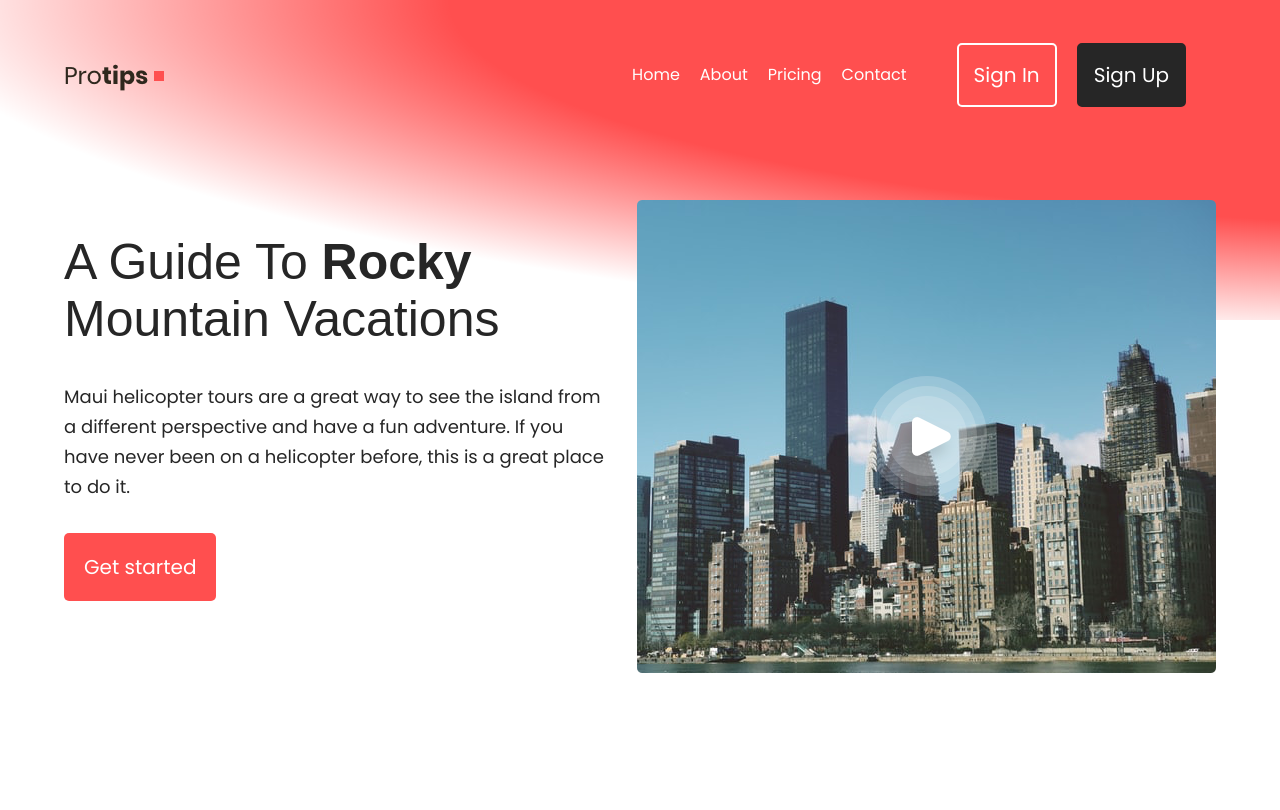
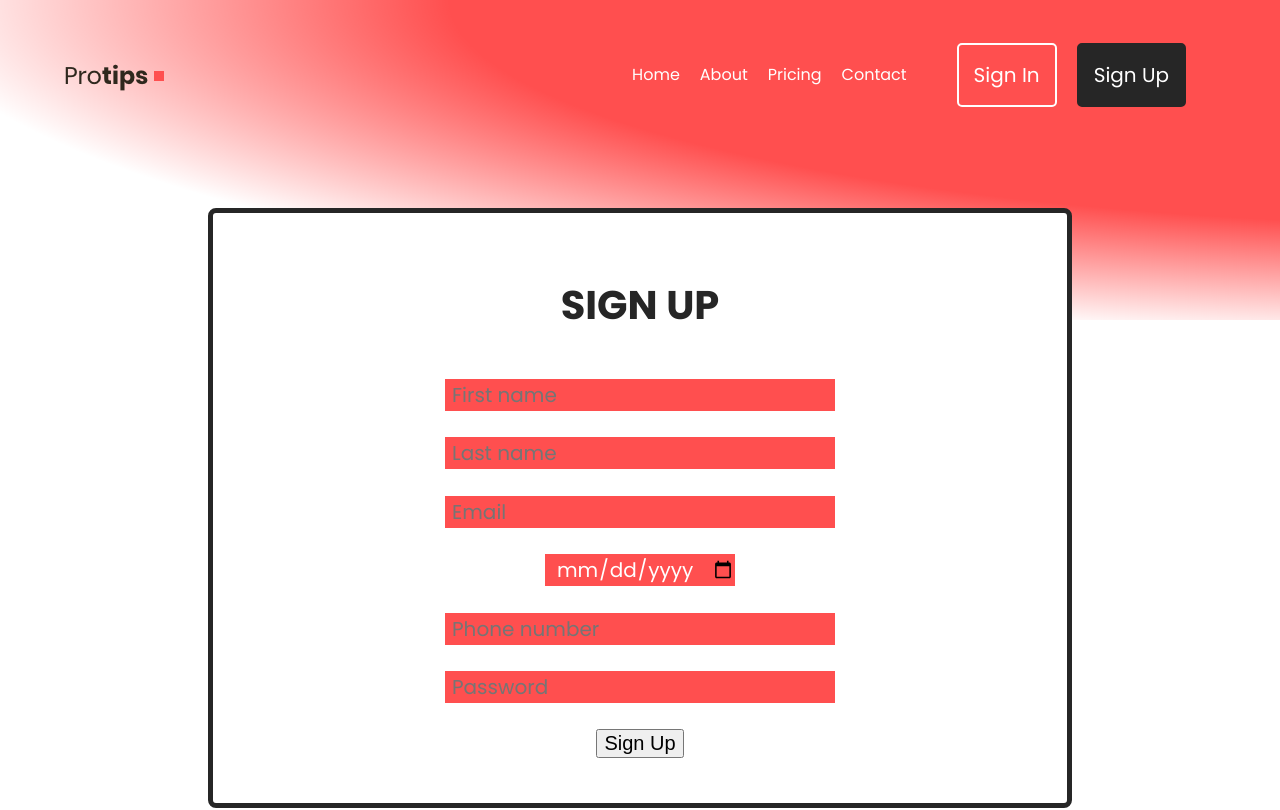
Before and after one commit to ZCrooks/protips-landing-page, a React (Vite) app: page /signupPage in a window 1280 px wide. Shown: the top 810 px of the page. Built offline with nearby package versions, Linux system fonts and the light colour scheme; a web font is replaced by a local one.

Commit message:
implemented routing to Signup Form, completed Signup form content and began styling

```diff
--- a/src/App.css
+++ b/src/App.css
@@ -72,6 +72,10 @@ p {
     font-size: 0.9rem;
 }
 
+a {
+    text-decoration: none;
+}
+
 /* Colors and Buttons*/
 label, input {
     color: #FFFFFF;
@@ -105,12 +109,11 @@ label, input {
 .btn {
     background-color: #FF4F4F;
     color: #FFFFFF;
-    text-decoration: none;
     padding: 20px;
     border-radius: 5px;
 }
 
-nav button:not(:last-child) {
+.sign-in:not(:last-child) {
     background-color: #FF4F4F;
     margin-left: 20px;
     padding: 15px;
@@ -118,16 +121,18 @@ nav button:not(:last-child) {
     border-radius: 5px;
     border: 2px solid #FFFFFF;
 }
-nav button:not(:last-child):hover,
-nav button:not(:first-of-type):hover {
-    cursor: pointer;
-}
-nav button:not(:last-child):focus,
-nav button:not(:first-of-type):focus {
+
+.sign-in:not(:last-child):hover,
+.sign-up:not(:first-of-type):hover {
     cursor: pointer;
 }
 
-nav button:not(:first-of-type) {
+.sign-in:not(:last-child):focus,
+.sign-up:not(:first-of-type):focus {
+    cursor: pointer;
+}
+
+.sign-up:not(:first-of-type) {
     background-color: #262626;
     margin-left: 20px;
     padding: 15px;
@@ -175,6 +180,21 @@ nav {
 
 .intro-p {
     margin-bottom: 50px;
+}
+
+/* SIGNUP FORMS */
+.sign-up-form {
+    display: flex;
+    flex-direction: column;
+    align-items: center;
+    height: 75vh;
+    width: 75%;
+    border-radius: 8px;
+    padding: 20px;
+    justify-content: space-evenly;
+    background-color: #FFFFFF;
+    border: 5px solid #262626;
+    margin: 5% auto;
 }
 
 /* FEATURES SECTION */
@@ -323,11 +343,11 @@ h3, .subheader {
 }
 
 /* NEWSLETTER SUBSCRIPTION */
-form, input {
+.subscriptionForm, input {
     background-color: #FF4F4F;
 }
 
-form {
+.subscriptionForm {
     display: flex;
     align-items: center;
     height: 25vh;
@@ -363,7 +383,6 @@ input {
 
 /* BOTTOM NAV SECTION */
 
-
 .bottom-nav {
     display: flex;
     align-items: center;
@@ -397,6 +416,7 @@ input {
 h5 {
     margin-bottom: 1px;
 }
+
 /* FOOTER */
 
 footer {
--- a/src/App.jsx
+++ b/src/App.jsx
@@ -1,13 +1,21 @@
 import LandingPage from "./components/LandingPage";
+import Signup from "./components/SignUp";
+import {Routes, Route} from "react-router-dom";
+
 
 function App() {
 
 
   return (
     <>
-      <LandingPage />
+
+      <Routes>
+        <Route path="/" element={<LandingPage/>}/>
+        <Route path ="/signupPage" element={<Signup/>}/>
+      </Routes>
+
     </>
   )
 }
 
-export default App
+export default App;
--- /dev/null
+++ b/src/components/Header.jsx
@@ -0,0 +1,23 @@
+// HEADER COMPONENT
+import logo from '../assets/logo.png';
+import { Link } from 'react-router-dom';
+
+const Header = () => {
+    return (
+    <header>
+        <img src={logo} alt="Protips Logo" />
+        <nav>
+            <ul className='nav-bar'>
+                <Link to="/">Home</Link>
+                <Link to="#">About</Link>
+                <Link to="#">Pricing</Link>
+                <Link to="#">Contact</Link>
+            </ul>
+            <Link className='sign-in'>Sign In</Link>
+            <Link to="signupPage" className='sign-up'>Sign Up</Link>
+        </nav>
+    </header>
+    )
+}
+
+export default Header;
--- a/src/components/LandingPage.jsx
+++ b/src/components/LandingPage.jsx
@@ -16,26 +16,17 @@ import { Link } from 'react-router-dom';
 import { FontAwesomeIcon } from '@fortawesome/react-fontawesome';
 import { faCircleCheck } from '@fortawesome/free-solid-svg-icons';
 import { faPlay } from '@fortawesome/free-solid-svg-icons';
+import Header from './Header';
 import Newsletter from '../components/Newsletter';
+import Signup from "../components/SignUp";
 
 const LandingPage = () => {
 
 
+
     return (
         <div className="wrapper">
-            <header>
-                <img src={logo} alt="Protips Logo" />
-                <nav>
-                    <ul className='nav-bar'>
-                        <Link to="#">Home</Link>
-                        <Link to="#">About</Link>
-                        <Link to="#">Pricing</Link>
-                        <Link to="#">Contact</Link>
-                    </ul>
-                    <button className='sign-in'>Sign In</button>
-                    <button className='sign-up'>Sign Up</button>
-                </nav>
-            </header>
+            <Header />
             <main>
                 <section className='intro'>
                     <div>
@@ -209,7 +200,6 @@ const LandingPage = () => {
                 <p>Developed by Zachary Crooks©</p>
             </footer>
         </div>
-
     )
 }
 
--- a/src/components/Newsletter.jsx
+++ b/src/components/Newsletter.jsx
@@ -7,8 +7,8 @@ import { addDoc, collection, serverTimestamp} from 'firebase/firestore';
 
 const Newsletter = () => {
 
-// Store User Input (email) in State
- const [input, setInput] = useState("")
+    // Store User Input (email) in State
+    const [input, setInput] = useState("")
 
     // Set User Input in State
     const inputHandler = (e) => {
@@ -32,7 +32,7 @@ const Newsletter = () => {
     }
 
     return (
-       <form action="" method="POST" name="subscriptionForm" onSubmit={handleSubmit} >
+       <form method="POST" name="subscriptionForm" className='subscriptionForm' onSubmit={handleSubmit} >
         <label htmlFor="email">Get Update Protips every newsletter</label>
         <div className="field">
             <input
--- a/src/components/SignUp.jsx
+++ b/src/components/SignUp.jsx
@@ -0,0 +1,39 @@
+// SIGNUP FORM
+import Header from "./Header";
+import { getAuth, createUserWithEmailAndPassword } from "firebase/auth";
+
+const Signup = () => {
+
+    return (
+    <div className="wrapper">
+        <Header />
+        <form
+            action=""
+            method="POST"
+            name="signUpForm" className="sign-up-form"  >
+
+            <h2>SIGN UP</h2>
+
+            <input className="sign-form-input" type="text" id="firstName" name="firstName" placeholder="First name" aria-label="First name" />
+
+            <input className="sign-form-input" type="text" id="lastName" name="lastName" placeholder="Last name" aria-label="Last name"/>
+
+            <input className="sign-form-input" type="email" name="userEmail" id="userEmail" placeholder="Email" aria-label="Email" />
+
+            <input className="sign-form-input" type="date" name="userBirthDate" id="userBirthDate" placeholder="Date of Birth" aria-label="Date of Birth" />
+
+            <input className="sign-form-input" type="tel" id="userPhone" name="userPhone" placeholder="Phone number" aria-label="Phone number" />
+
+            <input className="sign-form-input" type="password" id="userPassword" name="userPassword" placeholder="Password" aria-label="Password" />
+
+            <button className="sign-form-btn" type="submit">Sign Up</button>
+
+        </form>
+
+    </div>
+
+
+    )
+}
+
+export default Signup;
--- a/src/firebase.js
+++ b/src/firebase.js
@@ -2,7 +2,8 @@
 
 // Import the functions you need from the SDKs
 import { initializeApp } from "firebase/app";
-import { getFirestore} from "firebase/firestore"
+import { getFirestore} from "firebase/firestore";
+import { getAuth } from "firebase/auth";
 
 // Web app Firebase configuration
 const firebaseConfig = {
@@ -17,6 +18,10 @@ const firebaseConfig = {
 // Initialize Firebase
 const app = initializeApp(firebaseConfig);
 
+// Initialize Firestore Database
 const db = getFirestore(app);
 
+// Initialize Firebase Authentication
+const auth = getAuth(app);
+
 export { db }
```
Also changed, not shown: src/components/Signin.jsx (added).
